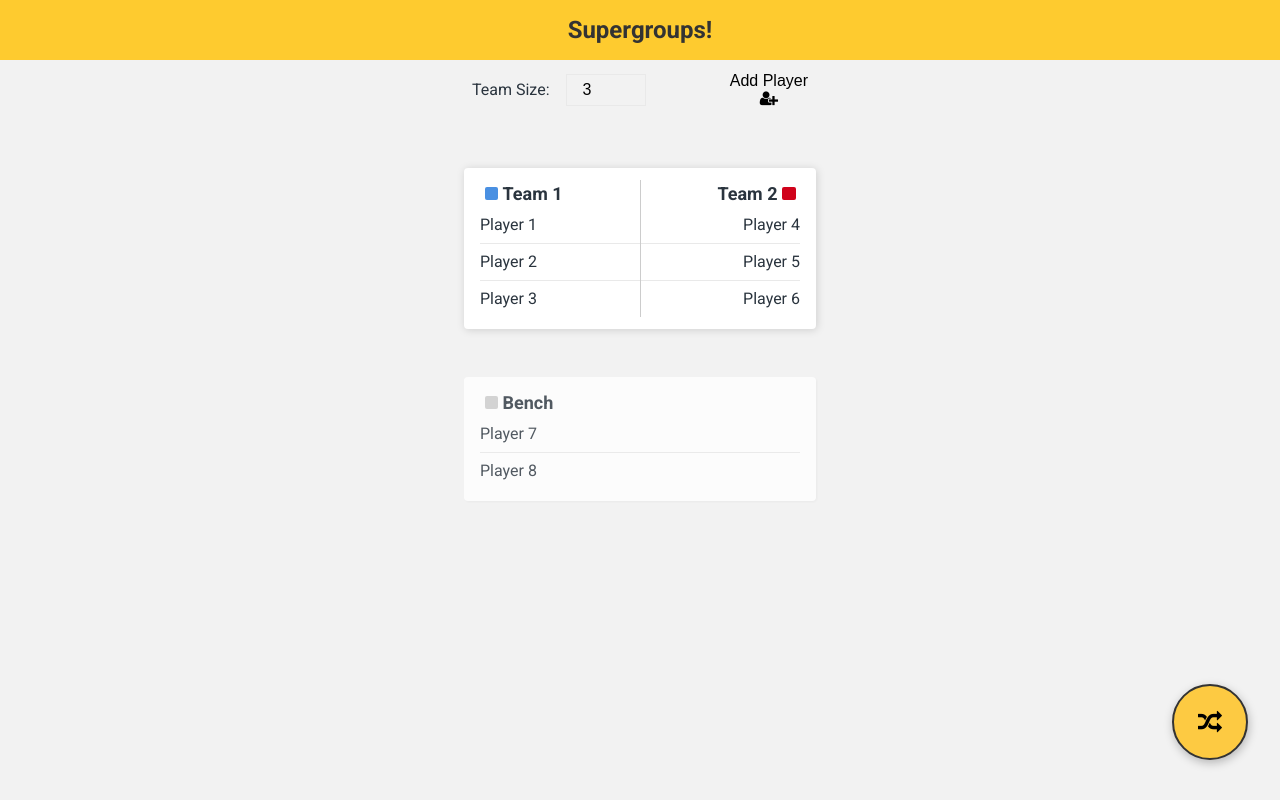
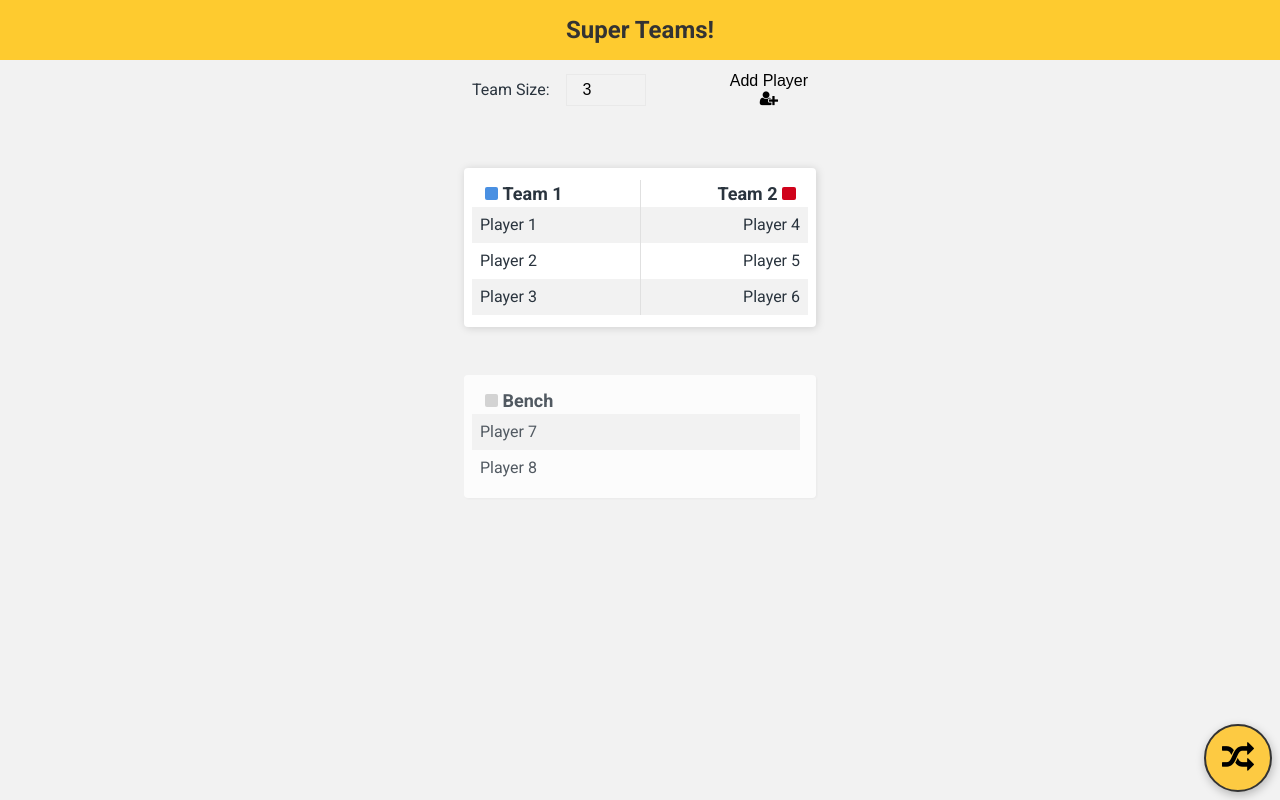
Before and after one commit to christiannaths/teamscrambler, a React (Create React App) app: page / in a window 1280 px wide. Built offline with nearby package versions, Linux system fonts and the light colour scheme.

Commit message:
Minor style updates

```diff
--- a/src/App.js
+++ b/src/App.js
@@ -97,7 +97,7 @@ function App() {
   return (
     <div className="app">
       <header className="app-header">
-        <h1>Supergroups!</h1>
+        <h1>Super Teams!</h1>
       </header>
 
       <section className="options">
--- a/src/components/player.css
+++ b/src/components/player.css
@@ -4,8 +4,21 @@
   position: relative;
 }
 
-.player + .player {
-  border-top: 1px solid #e9e9e9;
+.team + .team .player {
+  border: none;
+}
+
+.player:nth-child(odd) {
+  background-color: #f2f2f2;
+  margin-left: -0.5em;
+  padding-left: 0.5em;
+}
+
+.team + .team .player:nth-child(odd) {
+  margin-left: 0;
+  margin-right: -0.5em;
+  padding-left: 0;
+  padding-right: 0.5em;
 }
 
 .player-edit-input {
@@ -32,12 +45,11 @@
   border-radius: 4px;
 }
 
-
 .player-edit-done {
   color: #b8e986;
 }
 
 .player-edit-delete {
-  color: #FF4F6C;
+  color: #ff4f6c;
   padding: 0.25em 0.5em;
 }
--- a/src/index.css
+++ b/src/index.css
@@ -79,7 +79,7 @@ textarea {
 }
 
 .game-teams .team + .team {
-  border-left: 1px solid #ccc;
+  border-left: 1px solid #e0e0e0;
 }
 
 .team-size-field {
@@ -118,11 +118,11 @@ textarea {
 
 .game-shuffle {
   position: fixed;
-  font-size: 1.5em;
-  padding: 1em;
+  font-size: 2em;
+  padding: 0.5em;
   background: #fdca42;
-  right: 2rem;
-  bottom: 2.5rem;
+  right: 0.5rem;
+  bottom: 0.5rem;
   border-radius: 50%;
   border: 2px solid #333;
   box-shadow: 1px 3px 10px rgba(0, 0, 0, 0.25);
```
